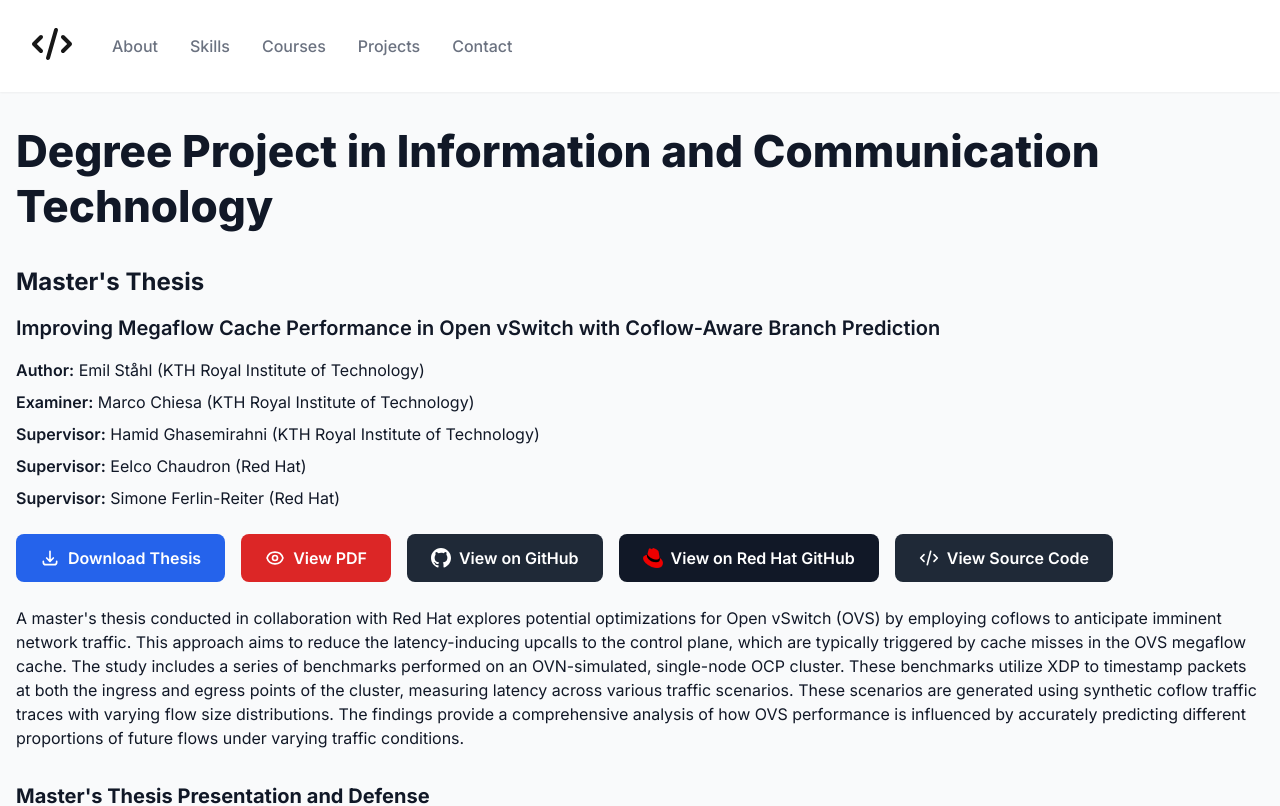
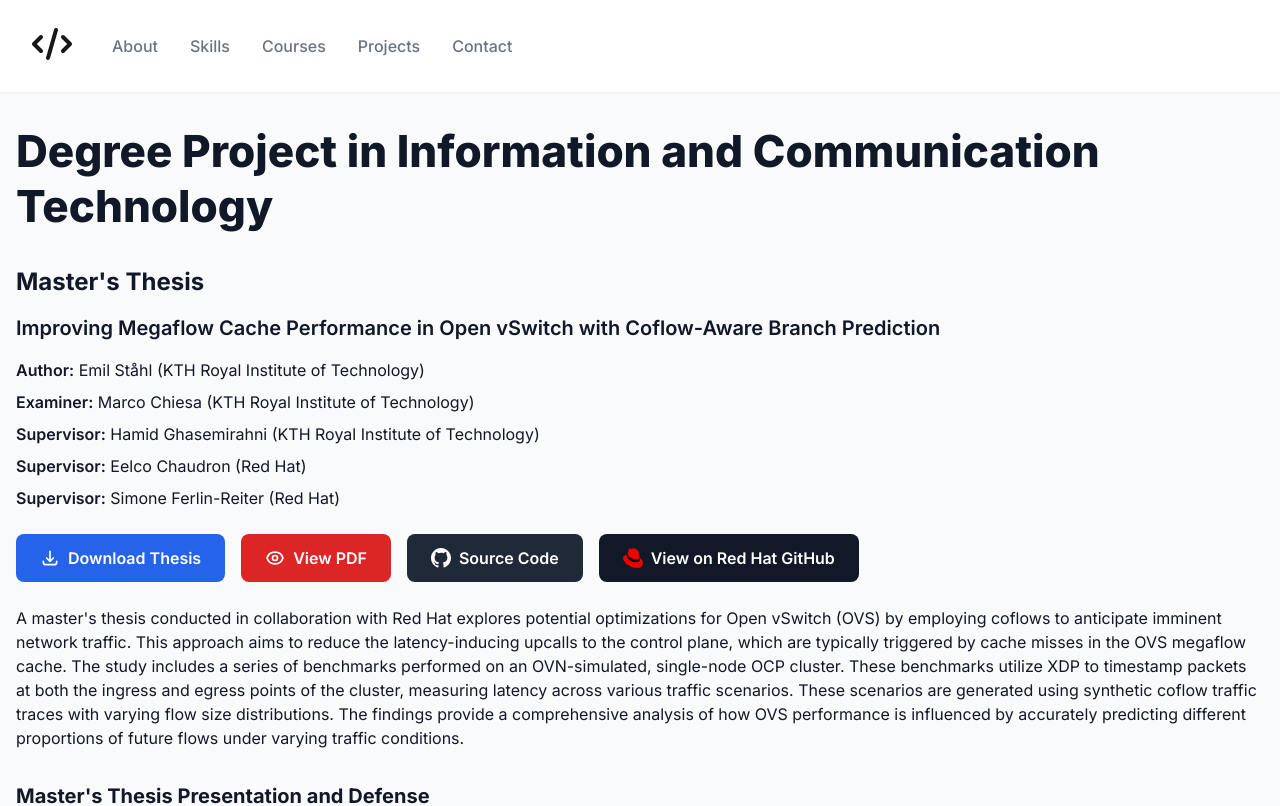
Before and after one commit to emilstahl97/emilstahl97.github.io, a Next.js app: page /masters-thesis in a window 1280 px wide. Shown: the top 806 px of the page. Built offline with nearby package versions, Linux system fonts and the light colour scheme.

Commit message:
removed source code button

```diff
--- a/app/masters-thesis/page.tsx
+++ b/app/masters-thesis/page.tsx
@@ -40,7 +40,7 @@
     >
       <path d="M12 0C5.374 0 0 5.373 0 12c0 5.302 3.438 9.8 8.207 11.387.599.111.793-.261.793-.577v-2.234c-3.338.726-4.033-1.416-4.033-1.416-.546-1.387-1.333-1.756-1.333-1.756-1.089-.745.083-.729.083-.729 1.205.084 1.839 1.237 1.839 1.237 1.07 1.834 2.807 1.304 3.492.997.107-.775.418-1.305.762-1.604-2.665-.305-5.467-1.334-5.467-5.931 0-1.311.469-2.381 1.236-3.221-.124-.303-.535-1.524.117-3.176 0 0 1.008-.322 3.301 1.23A11.509 11.509 0 0112 5.803c1.02.005 2.047.138 3.006.404 2.291-1.552 3.297-1.23 3.297-1.23.653 1.653.242 2.874.118 3.176.77.84 1.235 1.911 1.235 3.221 0 4.609-2.807 5.624-5.479 5.921.43.372.823 1.102.823 2.222v3.293c0 .319.192.694.801.576C20.566 21.797 24 17.3 24 12c0-6.627-5.373-12-12-12z"/>
     </svg>
-    View on GitHub
+    Source Code
   </a>
 )
 
@@ -57,31 +57,6 @@
       className="w-5 h-5 mr-2"
     />
     View on Red Hat GitHub
-  </a>
-)
-
-const SourceCodeButton = ({ href }: { href: string }) => (
-  <a
-    href={href}
-    target="_blank"
-    rel="noopener noreferrer"
-    className="px-4 sm:px-6 py-2 sm:py-3 bg-gray-800 hover:bg-gray-900 text-white font-semibold rounded-lg transition-colors duration-200 flex items-center text-sm sm:text-base w-full sm:w-auto justify-center mb-2 sm:mb-0"
-  >
-    <svg
-      className="w-5 h-5 mr-2"
-      fill="none"
-      stroke="currentColor"
-      viewBox="0 0 24 24"
-      xmlns="http://www.w3.org/2000/svg"
-    >
-      <path
-        strokeLinecap="round"
-        strokeLinejoin="round"
-        strokeWidth={2}
-        d="M10 20l4-16m4 4l4 4-4 4M6 16l-4-4 4-4"
-      />
-    </svg>
-    View Source Code
   </a>
 )
 
@@ -145,9 +120,8 @@
             Download Thesis
           </DownloadButton>
           <ViewPDFButton href={mastersThesisContent.thesis.pdfPath} />
-          <GithubButton href={mastersThesisContent.thesis.githubUrl} />
+          <GithubButton href={mastersThesisContent.thesis.sourceCodeUrl} />
           <RedHatGithubButton href={mastersThesisContent.thesis.redHatGithubUrl} />
-          <SourceCodeButton href={mastersThesisContent.thesis.sourceCodeUrl} />
         </div>
         <div className="prose prose-sm sm:prose lg:prose-xl max-w-full">
           <p>{mastersThesisContent.thesis.description}</p>
@@ -195,9 +169,8 @@
             Download Paper
           </DownloadButton>
           <ViewPDFButton href={mastersThesisContent.paper.pdfPath} />
-          <GithubButton href={mastersThesisContent.paper.githubUrl} />
+          <GithubButton href={mastersThesisContent.paper.sourceCodeUrl} />
           <RedHatGithubButton href={mastersThesisContent.paper.redHatGithubUrl} />
-          <SourceCodeButton href={mastersThesisContent.paper.sourceCodeUrl} />
         </div>
         <div className="prose prose-sm sm:prose lg:prose-xl max-w-full">
           <p>{mastersThesisContent.paper.description}</p>
```
